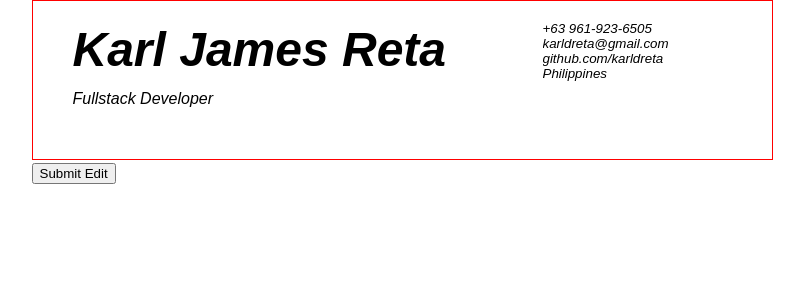
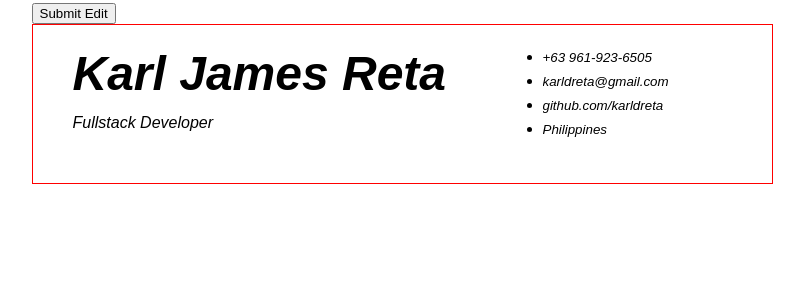
Before and after one commit to karldreta/react-cv-top, a React (Vite) app: page / in a window 1280 px wide. Both pictures are taken after a click on the button "Edit". Shown: the top 300 px of the page, without its empty margins (238-1042 px from the left). Built offline with nearby package versions, Linux system fonts and the light colour scheme.

Commit message:
Reposition btn to top

```diff
--- a/src/components/InfoSection.jsx
+++ b/src/components/InfoSection.jsx
@@ -17,6 +17,9 @@ export default function InfoSection() {
 
     return (
         <>
+            <button onClick={handleButtonClick}>
+            {isEditing ? "Submit Edit" : "Edit"}
+            </button>
             <section className="sectLvl1">
                 <div>
                 {isEditing ? (
@@ -35,30 +38,35 @@ export default function InfoSection() {
                     <ul>
                         {
                             isEditing ?
-                            <input value={contactNumber} onChange={(e) => setContactNumber(e.target.value)}/> :
+                            <li>
+                                <input value={contactNumber} onChange={(e) => setContactNumber(e.target.value)}/>
+                            </li> :
                             <li>{contactNumber}</li>
                         }
                         {
                             isEditing ?
-                            <input value={emailAdd} onChange={(e) => setEmailAdd(e.target.value)}/> :
+                            <li>
+                                <input value={emailAdd} onChange={(e) => setEmailAdd(e.target.value)}/>
+                            </li> :
                             <li>{emailAdd}</li>
                         }
                         {
                             isEditing ?
-                            <input value={githubProfile} onChange={(e) => setGitHubProfile(e.target.value)}/> :
+                            <li>
+                                <input value={githubProfile} onChange={(e) => setGitHubProfile(e.target.value)}/>
+                            </li>:
                             <li>{githubProfile}</li>
                         }
                         {
                             isEditing ?
-                            <input value={location} onChange={(e) => setLocation(e.target.value)} /> :
+                            <li>
+                                <input value={location} onChange={(e) => setLocation(e.target.value)} />
+                            </li> :
                             <li>{location}</li>
                         }
                     </ul>
                 </div>
             </section>
-            <button onClick={handleButtonClick}>
-                {isEditing ? "Submit Edit" : "Edit"}
-            </button>
         </>
     )
 }
```
